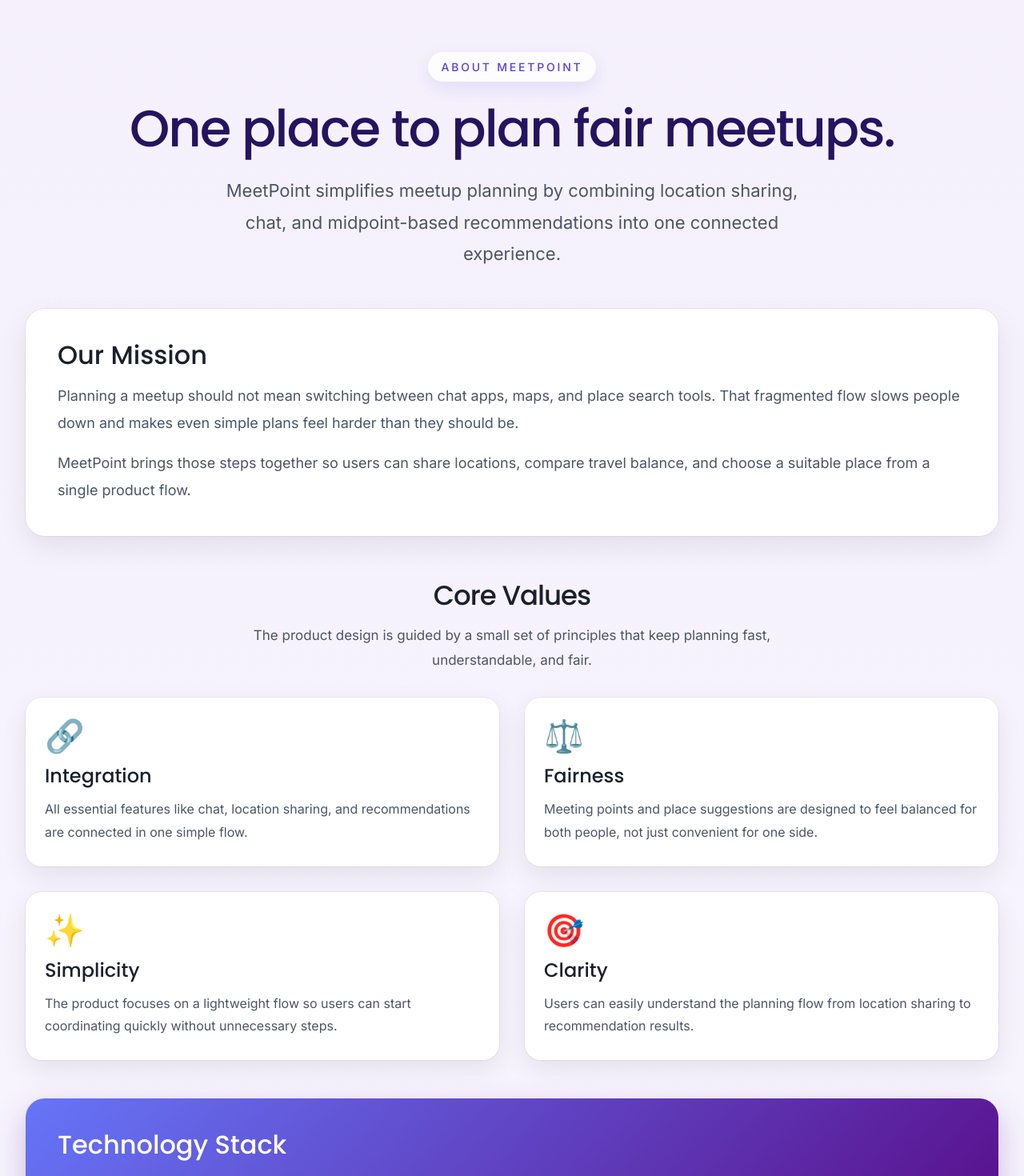
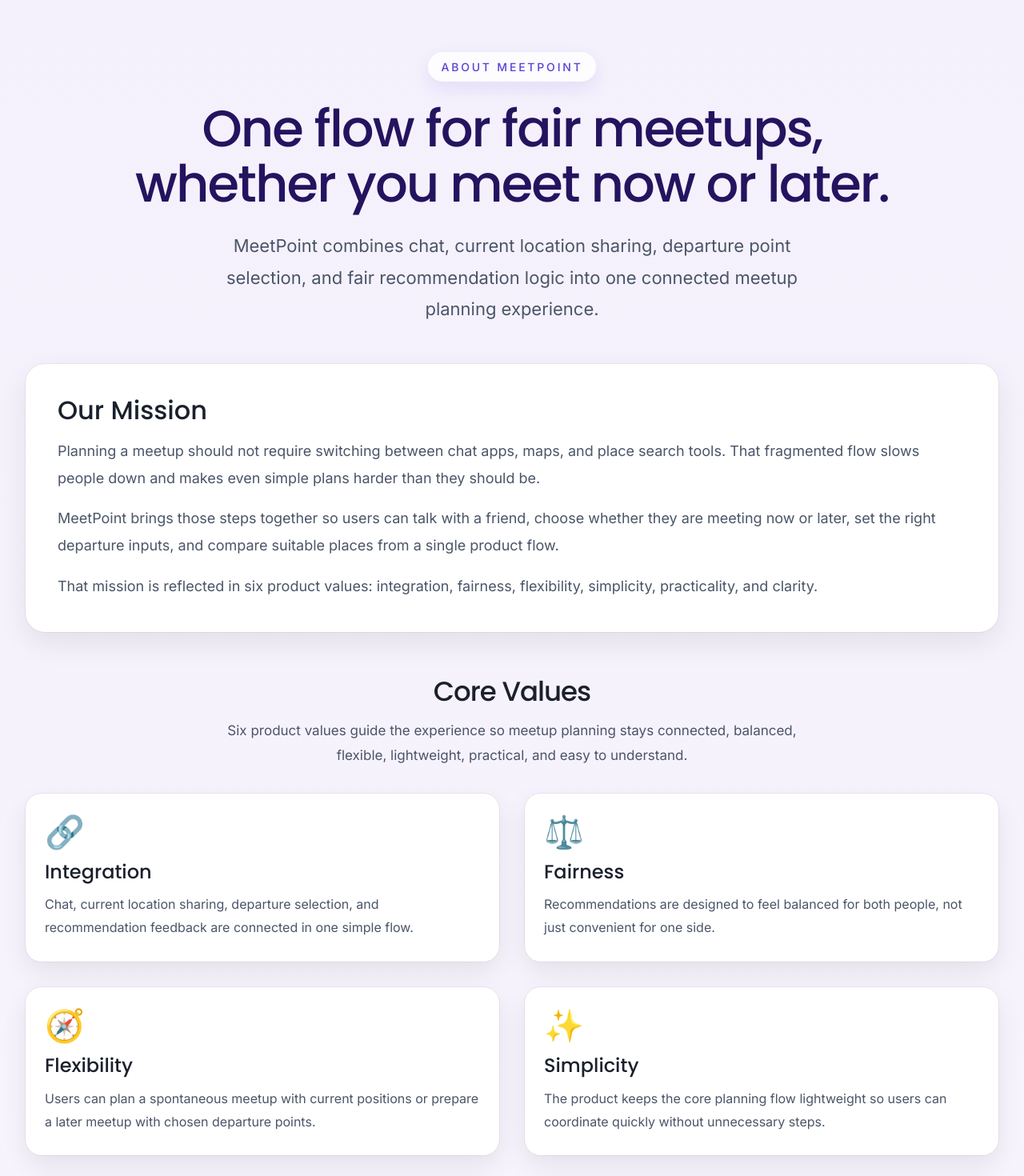
Before and after one commit to sungeun15/meetpoint, a Next.js app: page /about in a window 1280 px wide. Shown: the part 100-1570 px from the top of the page at 80% size. Built offline with nearby package versions, Linux system fonts and the light colour scheme.

Commit message:
feat: refresh features and about page copy

```diff
--- a/app/components/about/about-content.tsx
+++ b/app/components/about/about-content.tsx
@@ -17,12 +17,12 @@
                 <h1
                     className={`${aboutPoppins.className} mt-5 text-[clamp(2.3rem,9vw,4rem)] leading-[1.08] tracking-[-0.03em] text-[#24145f] sm:mt-6`}
                 >
-                    One place to plan fair meetups.
+                    One flow for fair meetups, whether you meet now or later.
                 </h1>
                 <p
                     className={`${aboutInter.className} mt-5 max-w-[48rem] text-[16px] leading-[1.8] text-[#4a5568] sm:mt-6 sm:text-[19px] lg:text-[22px]`}
                 >
-                    MeetPoint simplifies meetup planning by combining location sharing, chat, and midpoint-based recommendations into one connected experience.
+                    MeetPoint combines chat, current location sharing, departure point selection, and fair recommendation logic into one connected meetup planning experience.
                 </p>
             </div>
 
@@ -32,17 +32,20 @@
                     titleClassName="text-[28px] leading-[1.12] text-[#1a202c] sm:text-[32px]"
                 />
                 <p className={`${aboutInter.className} mt-4 text-[16px] leading-[1.9] text-[#4a5568] sm:text-[17px] lg:text-[18px]`}>
-                    Planning a meetup should not mean switching between chat apps, maps, and place search tools. That fragmented flow slows people down and makes even simple plans feel harder than they should be.
+                    Planning a meetup should not require switching between chat apps, maps, and place search tools. That fragmented flow slows people down and makes even simple plans harder than they should be.
                 </p>
                 <p className={`${aboutInter.className} mt-4 text-[16px] leading-[1.9] text-[#4a5568] sm:text-[17px] lg:text-[18px]`}>
-                    MeetPoint brings those steps together so users can share locations, compare travel balance, and choose a suitable place from a single product flow.
+                    MeetPoint brings those steps together so users can talk with a friend, choose whether they are meeting now or later, set the right departure inputs, and compare suitable places from a single product flow.
+                </p>
+                <p className={`${aboutInter.className} mt-4 text-[16px] leading-[1.9] text-[#4a5568] sm:text-[17px] lg:text-[18px]`}>
+                    That mission is reflected in six product values: integration, fairness, flexibility, simplicity, practicality, and clarity.
                 </p>
             </div>
 
             <div className="mt-10 sm:mt-12 lg:mt-14">
                 <SectionHeading
                     title="Core Values"
-                    description="The product design is guided by a small set of principles that keep planning fast, understandable, and fair."
+                    description="Six product values guide the experience so meetup planning stays connected, balanced, flexible, lightweight, practical, and easy to understand."
                     centered
                 />
 
@@ -68,7 +71,7 @@
             <div className="mt-10 flex flex-col items-center rounded-[22px] bg-white px-5 py-7 text-center shadow-[0px_14px_36px_rgba(0,0,0,0.08)] ring-1 ring-black/5 sm:mt-12 sm:rounded-[24px] sm:px-8 sm:py-8 lg:px-10 lg:py-10">
                 <SectionHeading
                     title="Ready to Get Started?"
-                    description="Start with signup, connect with friends, and plan better meetups with location-aware recommendations."
+                    description="Start with signup, connect with friends, and plan meetups with mode-aware, category-aware recommendations."
                     centered
                     titleClassName="text-[28px] leading-[1.12] text-[#1a202c] sm:text-[32px]"
                     descriptionClassName="mt-4 max-w-[38rem] text-[16px] leading-[1.8] text-[#4a5568] sm:text-[17px]"
@@ -77,7 +80,7 @@
                     href="/signup"
                     className={`${aboutInter.className} mt-6 inline-flex min-h-[56px] w-full cursor-pointer items-center justify-center rounded-[10px] px-6 py-4 text-[15px] font-semibold text-[#fafafa] shadow-[0px_10px_28px_rgba(36,20,95,0.18)] transition-transform hover:-translate-y-0.5 sm:w-auto sm:min-w-[240px] sm:px-8 sm:text-[16px]`}
                 >
-                    Join MeetPoint Today
+                    Join MeetPoint and Plan Better
                 </GradientActionLink>
             </div>
         </section>
--- a/app/components/about/data.ts
+++ b/app/components/about/data.ts
@@ -14,25 +14,37 @@
         icon: "🔗",
         title: "Integration",
         description:
-            "All essential features like chat, location sharing, and recommendations are connected in one simple flow.",
+            "Chat, current location sharing, departure selection, and recommendation feedback are connected in one simple flow.",
     },
     {
         icon: "⚖️",
         title: "Fairness",
         description:
-            "Meeting points and place suggestions are designed to feel balanced for both people, not just convenient for one side.",
+            "Recommendations are designed to feel balanced for both people, not just convenient for one side.",
+    },
+    {
+        icon: "🧭",
+        title: "Flexibility",
+        description:
+            "Users can plan a spontaneous meetup with current positions or prepare a later meetup with chosen departure points.",
     },
     {
         icon: "✨",
         title: "Simplicity",
         description:
-            "The product focuses on a lightweight flow so users can start coordinating quickly without unnecessary steps.",
+            "The product keeps the core planning flow lightweight so users can coordinate quickly without unnecessary steps.",
+    },
+    {
+        icon: "🧩",
+        title: "Practicality",
+        description:
+            "Recommendations are shaped to feel usable in real meetup situations, not just mathematically centered on the map.",
     },
     {
         icon: "🎯",
         title: "Clarity",
         description:
-            "Users can easily understand the planning flow from location sharing to recommendation results.",
+            "Users can easily understand the active mode, category, and recommendation basis from input to result.",
     },
 ];
 
--- a/app/components/features/data.ts
+++ b/app/components/features/data.ts
@@ -7,38 +7,38 @@
 export const featureCards: FeatureCardItem[] = [
     {
         icon: "📍",
-        title: "Location Sharing",
+        title: "Now or Later Mode",
         description:
-            "Save your current location only when you choose to share it, keeping the flow manual instead of real-time tracking.",
+            "Choose between a spontaneous meetup with current locations or a later plan with selected departure points.",
+    },
+    {
+        icon: "🧭",
+        title: "Departure Point Selection",
+        description:
+            "In later mode, set a starting point with address search, map pin placement, or a saved departure location.",
     },
     {
         icon: "💬",
         title: "Comment-style Chat",
         description:
-            "Coordinate plans with a simple chat space that keeps conversations lightweight and easy to follow.",
+            "Keep the meetup conversation lightweight with a simple chat flow tied directly to the selected friend.",
+    },
+    {
+        icon: "🎯",
+        title: "Category-based Recommendation",
+        description:
+            "Request cafe, meal, or fun recommendations so the result fits the purpose of the meetup instead of distance alone.",
+    },
+    {
+        icon: "⚖️",
+        title: "Fair Scoring Logic",
+        description:
+            "Rank places with distance balance, category fit, and area vitality to surface options that feel fair and realistic.",
     },
     {
         icon: "🗺️",
-        title: "Midpoint Calculation",
+        title: "Map and Summary Feedback",
         description:
-            "Calculate the midpoint from the average of two coordinates and use it as the starting point for meetup planning.",
-    },
-    {
-        icon: "🎯",
-        title: "Fair Place Recommendation",
-        description:
-            "Rank places around the midpoint with distance and fairness scores, then return the top three meetup options.",
-    },
-    {
-        icon: "👥",
-        title: "Easy Friend Addition",
-        description:
-            "Add friends quickly with a nickname-based flow so you can start chatting and sharing locations faster.",
-    },
-    {
-        icon: "🔗",
-        title: "Integrated Experience",
-        description:
-            "See your location, your friend's location, the midpoint, and recommendation results together in one connected flow.",
+            "Review shared locations, the midpoint, recommendation cards, and the active planning criteria in one connected screen.",
     },
 ];
--- a/app/components/features/features-content.tsx
+++ b/app/components/features/features-content.tsx
@@ -15,12 +15,12 @@
                 <h1
                     className={`${featuresPoppins.className} mt-5 text-[clamp(2.2rem,9vw,4rem)] leading-[1.08] tracking-[-0.03em] text-[#24145f] sm:mt-6`}
                 >
-                    Core Features for Smarter Meetups
+                    Features Built for Fair Meetups, Now or Later
                 </h1>
                 <p
                     className={`${featuresInter.className} mt-5 max-w-[44rem] text-[16px] leading-[1.8] text-[#4a5568] sm:mt-6 sm:text-[19px] lg:text-[22px]`}
                 >
-                    Share locations manually, compare positions on the map, and explore top midpoint-based recommendations in one flow.
+                    MeetPoint connects chat, current location sharing, departure selection, category-based recommendation, and map feedback in one planning flow.
                 </p>
             </div>
 
@@ -35,7 +35,7 @@
                     href="/signup"
                     className={`${featuresInter.className} inline-flex min-h-[56px] w-full cursor-pointer items-center justify-center rounded-[10px] px-6 py-4 text-[15px] font-semibold text-[#fafafa] shadow-[0px_10px_28px_rgba(36,20,95,0.18)] transition-transform hover:-translate-y-0.5 sm:w-auto sm:min-w-[240px] sm:px-8 sm:text-[16px]`}
                 >
-                    Get Started Now
+                    Start Planning with MeetPoint
                 </GradientActionLink>
             </div>
         </section>
```
